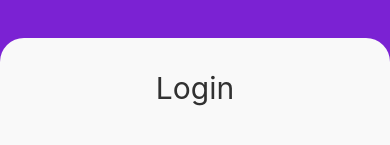
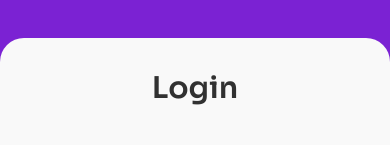
Before and after one commit to HubertRyanOfficial/listra-coins, a React Native app: screen /Login in a window 390 px wide. Shown: the part 263-408 px from the top of the page. Built offline with nearby package versions, Linux system fonts and the light colour scheme.

Commit message:
feat: sora font in tailwidn config

```diff
--- a/src/pages/Auth/Login.tsx
+++ b/src/pages/Auth/Login.tsx
@@ -10,7 +10,9 @@ const Login: React.FC = () => {
         <Image source={HeaderImage} />
       </View>
       <View className="rounded-t-3xl bg-alabaster flex-1">
-        <Text className="text-3xl text-mine-shaft self-center mt-8">Login</Text>
+        <Text className="text-3xl text-mine-shaft self-center mt-8 font-soraSemibold">
+          Login
+        </Text>
       </View>
     </View>
   );
--- a/tailwind.config.js
+++ b/tailwind.config.js
@@ -44,6 +44,10 @@ module.exports = {
           900: "#3d3d3d",
         },
       },
+      fontFamily: {
+        sora: ["Sora-Regular"],
+        soraSemibold: ["Sora-SemiBold"],
+      },
     },
   },
   plugins: [],
```
